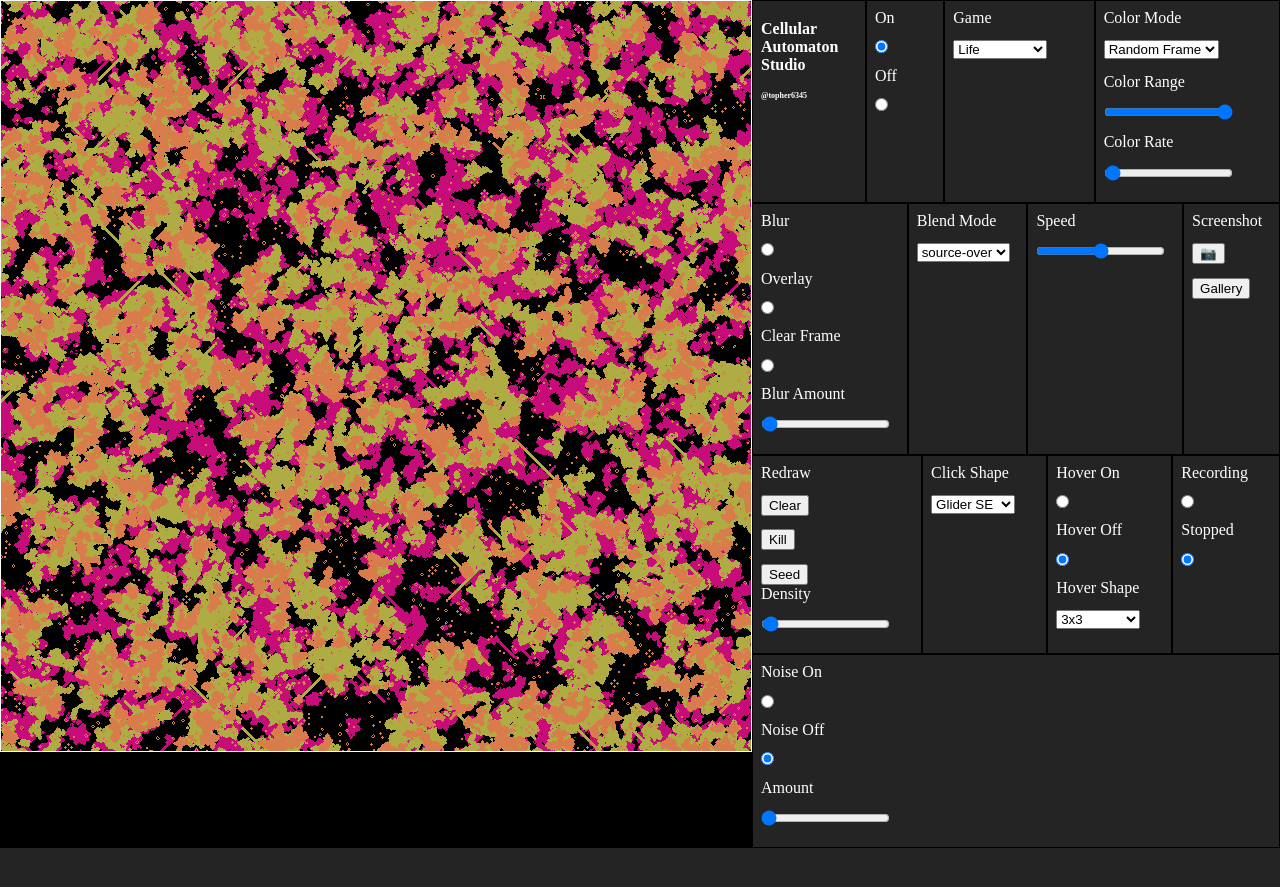
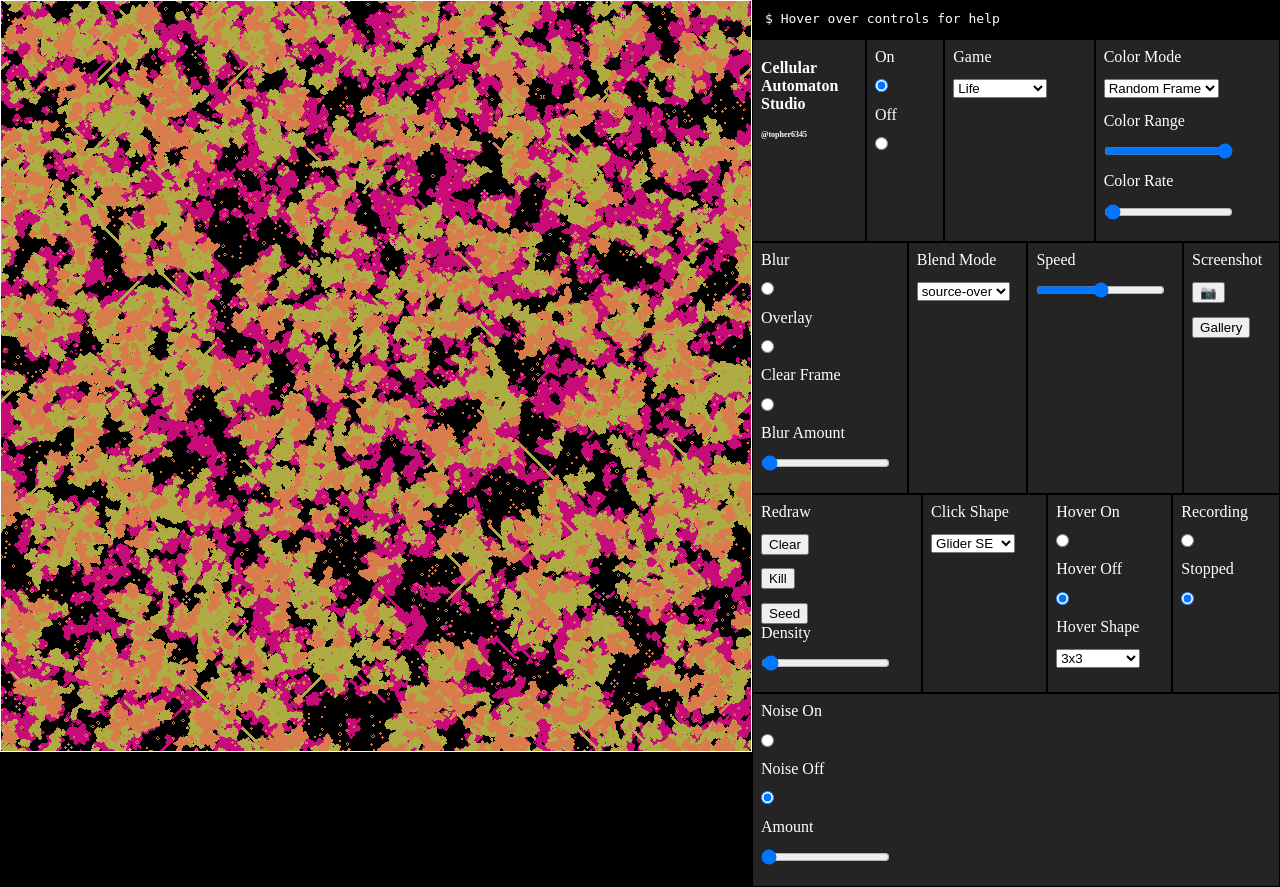
Before and after one commit to topher6345/cellular-automaton-studio, a PHP site: page /index.html in a window 1280 px wide. Before the commit the page ends 848 px from the top, so only its background shows below. Run offline with PHP 8.4, Linux system fonts and the light colour scheme.

Commit message:
1587837479

```diff
--- a/index.html
+++ b/index.html
@@ -18,6 +18,12 @@
         <div id="modal-capture-preview"></div>
       </div>
       <canvas id="game" width="750" height="750"></canvas>
+      <div class="foo">
+        <div id="prompt">
+          <p>
+            $ Welcome to Cellular Animation Studio!
+          </p>
+        </div>
         <div class="controls">
           <div>
             <h1>Cellular Automaton Studio</h1>
@@ -29,7 +35,13 @@
               title="When selected, the simulation is animating"
               >On</label
             >
-          <input type="radio" id="masterOn" name="master" value="on" checked />
+            <input
+              type="radio"
+              id="masterOn"
+              name="master"
+              value="on"
+              checked
+            />
             <label
               for="masterOff"
               title="When selected, the simulation is not animating."
@@ -199,7 +211,12 @@
               for="blurEnabled"
               >Clear Frame</label
             >
-          <input title="clearFrame" name="radio" type="radio" id="clearFrame" />
+            <input
+              title="clearFrame"
+              name="radio"
+              type="radio"
+              id="clearFrame"
+            />
             <label
               title="Blur Amount: left is more blur and longer trails, right is less blur and shorter trails."
               for="motion-blur"
@@ -348,7 +365,9 @@
             <input type="radio" id="recStop" name="record-video" checked />
           </div>
           <div id="noise">
-          <label title="Adds random live cells to the simulation" for="noiseOn"
+            <label
+              title="Adds random live cells to the simulation"
+              for="noiseOn"
               >Noise On</label
             >
             <input type="radio" id="noiseOn" name="noise" />
@@ -376,6 +395,7 @@
           </div>
         </div>
       </div>
+    </div>
     <script src="index.js"></script>
     <script src="picker.js" type="text/javascript"></script>
   </body>
--- a/index.js
+++ b/index.js
@@ -63,6 +63,7 @@ var CellularAutomatonEngine = /** @class */ (function () {
         return this.data[yy * size + xx];
     };
     CellularAutomatonEngine.prototype.update = function () {
+        var _a;
         for (var i = 0; i < this.buffer.length; i++) {
             // Noise
             var spontaneousBirth = this.noiseEnabled &&
@@ -163,7 +164,6 @@ var CellularAutomatonEngine = /** @class */ (function () {
         }
         _a = [this.buffer, this.data], this.data = _a[0], this.buffer = _a[1];
         return 0;
-        var _a;
     };
     CellularAutomatonEngine.prototype.getMousePos = function (event) {
         var rect = this.canvas.getBoundingClientRect();
@@ -290,6 +290,14 @@ function tick(now) {
     window.requestAnimationFrame(tick);
 }
 window.requestAnimationFrame(tick);
+var log = function (message) {
+    var prompt = sel("#prompt");
+    var p = document.createElement("p");
+    p.innerText = message;
+    prompt.append(p);
+    prompt.scrollTop = prompt.scrollTop + 60;
+};
+setTimeout(function () { return log("$ Hover over controls for help"); }, 3000);
 var rangeOver = function (input, max, floor) {
     return expon(input) * max + floor;
 };
@@ -313,8 +321,14 @@ sel("#hoverOn").addEventListener("input", function () { return (isHovering = tru
 sel("#hoverOff").addEventListener("input", function () { return (isHovering = false); });
 canvas.addEventListener("mousemove", function (e) { return isHovering && simulation.hover(e); }, false);
 canvas.addEventListener("click", function (e) { return simulation.clickDown(e); }, false);
-sel("#masterOn").addEventListener("change", function () { return (masterOnOff = true); });
-sel("#masterOff").addEventListener("change", function () { return (masterOnOff = false); });
+sel("#masterOn").addEventListener("change", function () {
+    masterOnOff = true;
+    log("$ The simulation has been started.");
+});
+sel("#masterOff").addEventListener("change", function () {
+    masterOnOff = false;
+    log("$ The simulation has been paused.");
+});
 sel("#modal-capture-preview").addEventListener("click", function () { return (sel("#modal-capture ").style.display = "none"); }, false);
 sel("#screencap").addEventListener("click", function () {
     var img = new Image();
@@ -422,7 +436,7 @@ sel("#clearFrame").addEventListener("change", function () {
     simulation.blurEnabled = false;
     sel("#delay").disabled = true;
 });
-sel("#setBlendMode").addEventListener("change", function (e) { return (simulation.ctx.globalCompositeOperation = e.target.value); });
+sel("#setBlendMode").addEventListener("input", function (e) { return (simulation.ctx.globalCompositeOperation = e.target.value); });
 sel("#randCycle").addEventListener("input", function (e) {
     simulation.colorRateFrames = rangeOver(e.target.value, 1000, 1);
     simulation.colorRateCounter = 0;
@@ -430,4 +444,8 @@ sel("#randCycle").addEventListener("input", function (e) {
 sel("#noiseRangeValue").addEventListener("input", function (e) { return (simulation.noiseRangeValue = rangeOver(e.target.value, 3, 12)); });
 sel("#noiseOn").addEventListener("change", function () { return (simulation.noiseEnabled = true); });
 sel("#noiseOff").addEventListener("change", function () { return (simulation.noiseEnabled = false); });
-sel("#gameType").addEventListener("change", function (e) { return (simulation.mode = e.target.value); });
+sel("#gameType").addEventListener("change", function (e) {
+    simulation.mode = e.target.value;
+    log("$ Game type has been changed to " + simulation.mode);
+});
+sel("#prompt").scrollTop = 0;
--- a/styles.css
+++ b/styles.css
@@ -210,3 +210,16 @@ button {
 #hoverOn:checked {
   animation: blink 1s infinite;
 }
+
+#prompt {
+  color: white;
+  font-family: monospace;
+  width: 100%;
+  max-height: 3em;
+  overflow: scroll;
+  scroll-behavior: smooth;
+}
+#prompt > p {
+  padding-left: 1em;
+  padding-right: 1em;
+}
```
Also changed, not shown: index.ts (+25 -7 lines), package-lock.json. Lines whose indentation alone changed are shown as unchanged.
